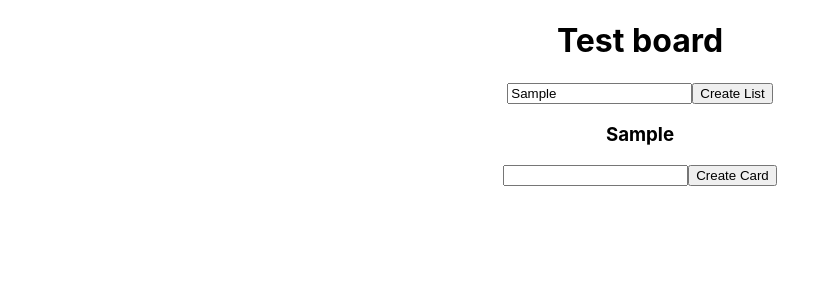
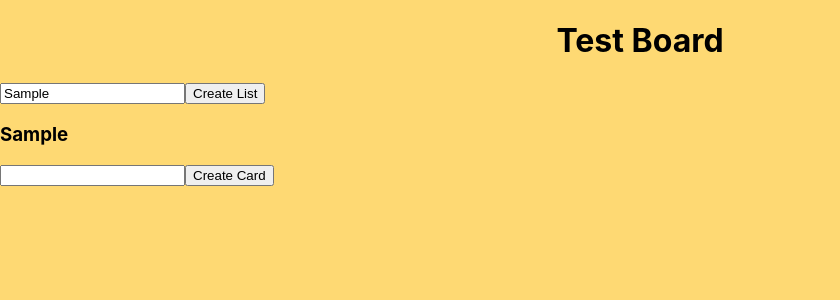
Before and after one commit to Nick-Beijerbacht/TrelloClone, a React (Create React App) app: page / in a window 1280 px wide. Both pictures are taken after typing "Sample" into the empty fields and a click on the button "Create List". Shown: the top 300 px of the page, without its empty margins (0-840 px from the left). Built offline with nearby package versions, Linux system fonts and the light colour scheme.

Commit message:
Toevoegen basic styling en container overflow

```diff
--- a/src/App.css
+++ b/src/App.css
@@ -1,38 +1,19 @@
-.App {
-  text-align: center;
+::-webkit-scrollbar-track
+{
+  -webkit-box-shadow: inset 0 0 6px rgba(0,0,0,0.3);
+  border-radius: 7px;
+  background-color: #F5F5F5;
 }
 
-.App-logo {
-  height: 40vmin;
-  pointer-events: none;
+::-webkit-scrollbar
+{
+  width: 9px;
+  background-color: #F5F5F5;
 }
 
-@media (prefers-reduced-motion: no-preference) {
-  .App-logo {
-    animation: App-logo-spin infinite 20s linear;
-  }
+::-webkit-scrollbar-thumb
+{
+  border-radius: 7px;
+  -webkit-box-shadow: inset 0 0 4px rgba(0,0,0,.3);
+  background-color: #555;
 }
-
-.App-header {
-  background-color: #282c34;
-  min-height: 100vh;
-  display: flex;
-  flex-direction: column;
-  align-items: center;
-  justify-content: center;
-  font-size: calc(10px + 2vmin);
-  color: white;
-}
-
-.App-link {
-  color: #61dafb;
-}
-
-@keyframes App-logo-spin {
-  from {
-    transform: rotate(0deg);
-  }
-  to {
-    transform: rotate(360deg);
-  }
-}
--- /dev/null
+++ b/src/Components/Board.css
@@ -0,0 +1,23 @@
+.board-container {
+    position: fixed;
+    top: 0;
+    left: 0;
+    bottom: 0;
+    right: 0;
+    overflow: auto;
+    background-color: #FED973;
+}
+
+.board-projectname {
+    text-align: center;
+}
+
+.list-container {
+    overflow-x: scroll;
+    overflow-y: hidden;
+    white-space: nowrap;
+}
+
+.list {
+    display: inline-block;
+}
--- a/src/Components/Board.js
+++ b/src/Components/Board.js
@@ -1,4 +1,5 @@
 import React, { useState } from 'react'
+import './Board.css'
 import List from './List'
 
 const Board = ({project}) => {
@@ -11,13 +12,14 @@ const Board = ({project}) => {
     };
 
     return(
-        <div>
-            <h1>Test board</h1>
+        <div className="board-container">
+            <h1 className="board-projectname">{project}</h1>
             <input type="text" onChange={e => updateListTitle(e.target.value)}/>
             <input type="button" onClick={ onClick } value="Create List" />
-            <div>{lists.map( e =>
-                <List title={e}/>
-            )}
+            <div className="list-container">
+                {
+                    lists.map( e => <List className="list" title={e}/>
+                )}
             </div>
         </div>
     )
--- /dev/null
+++ b/src/Components/List.css
@@ -0,0 +1,10 @@
+.list {
+    flex: 0 0 auto;
+}
+
+.card-container {
+    overflow-x: hidden;
+    overflow-y: scroll;
+    white-space: nowrap;
+    height: 35em;
+}
--- a/src/Components/List.js
+++ b/src/Components/List.js
@@ -1,4 +1,5 @@
 import React, { useState } from 'react'
+import './List.css'
 import Card from './Card'
 
 const List = ({title}) => {
@@ -10,14 +11,16 @@ const List = ({title}) => {
         updateCards( arr => [...arr, `${cardTask}`]);
     };
     return (
-        <div>
+        <div className="list">
             <h3>{title}</h3>
+            <div className="card-container">
             <input type="text" onChange={e => updateCardTask(e.target.value)}/>
             <input type="button" onClick={ onClick } value="Create Card" />
             <div>{cards.map( e =>
                 <Card task={e}/>
             )}
             </div>
+            </div>
         </div>
     )
 }
```
